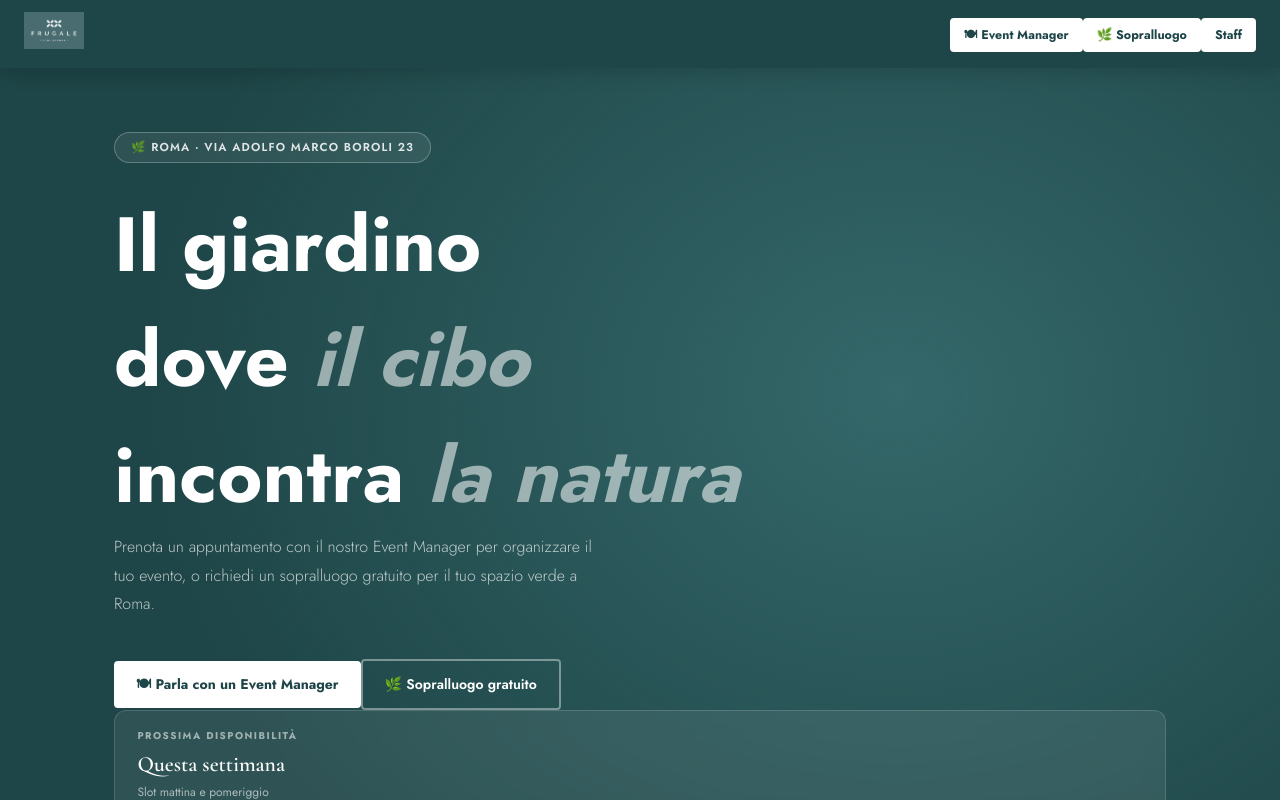
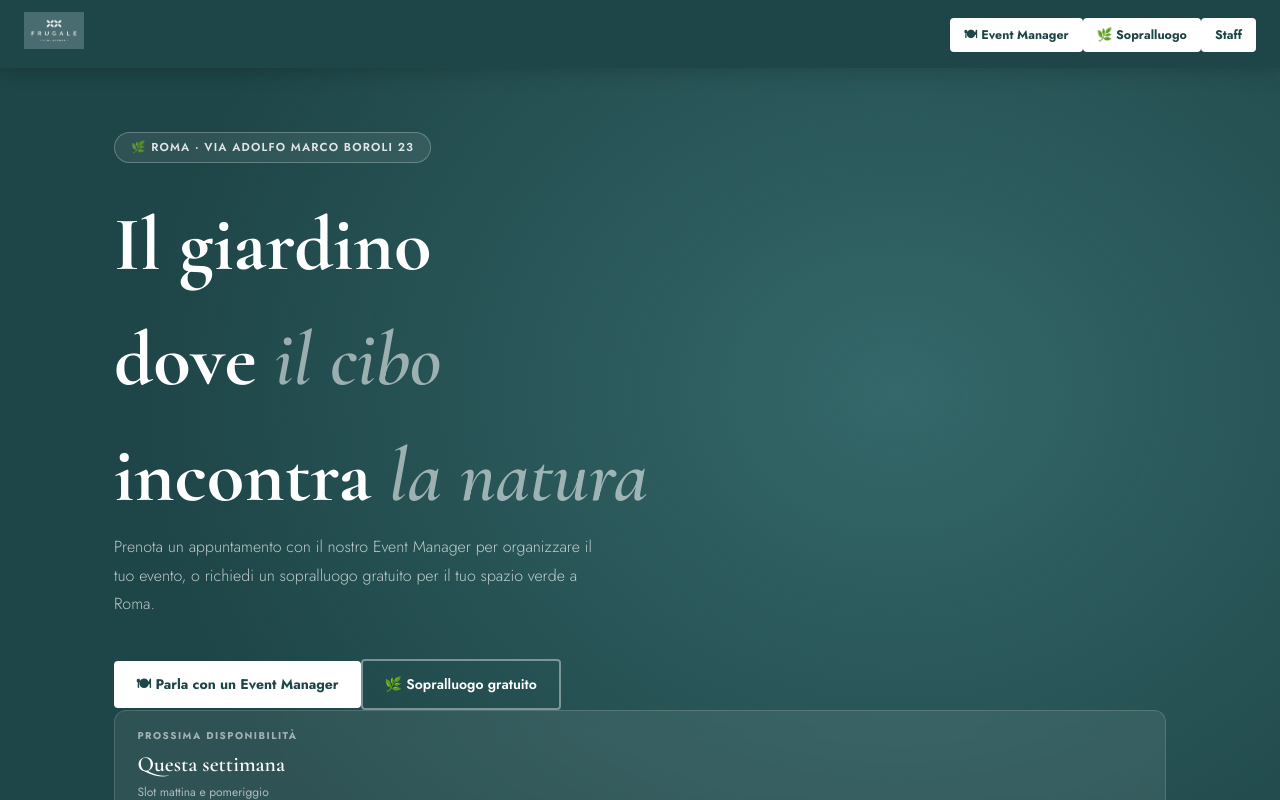
Before and after one commit to lucamessina90-hue/frugale-food-garden, a Next.js app: page / in a window 1280 px wide. Shown: the top 800 px of the page. Built offline with nearby package versions, Linux system fonts and the light colour scheme.

Commit message:
Force hero h1 white color

```diff
--- a/src/app/globals.css
+++ b/src/app/globals.css
@@ -151,3 +151,9 @@ label { font-size: 0.82rem; font-weight: 600; color: var(--text); display: block
   .section-pad { padding: 3rem 1.25rem !important; }
   .footer-flex { flex-direction: column !important; }
 }
+
+h1.hero-h1 {
+  color: white !important;
+  font-size: clamp(3.5rem, 6vw, 5.5rem) !important;
+  font-family: 'Cormorant Garamond', Georgia, serif !important;
+}
```
